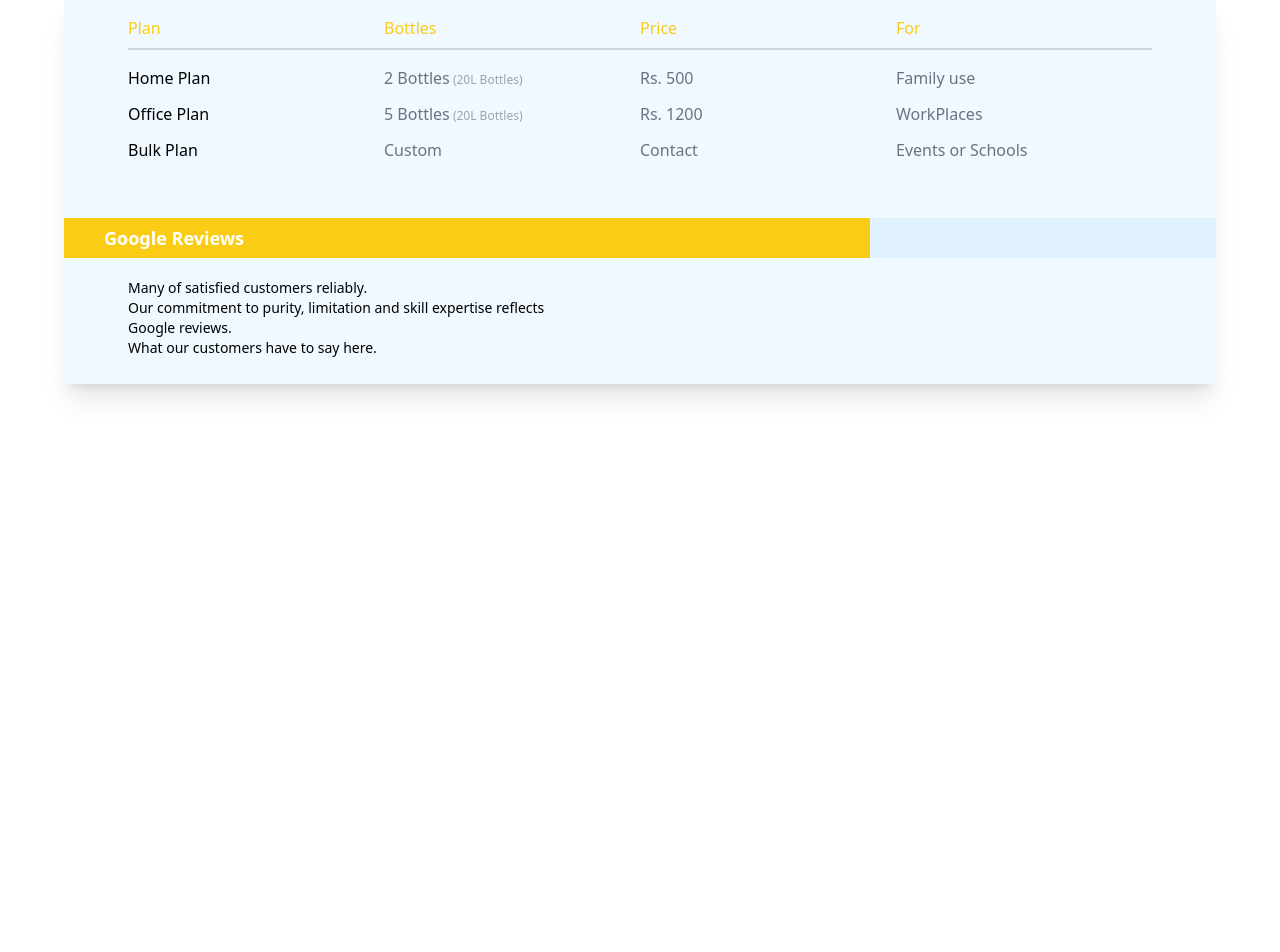
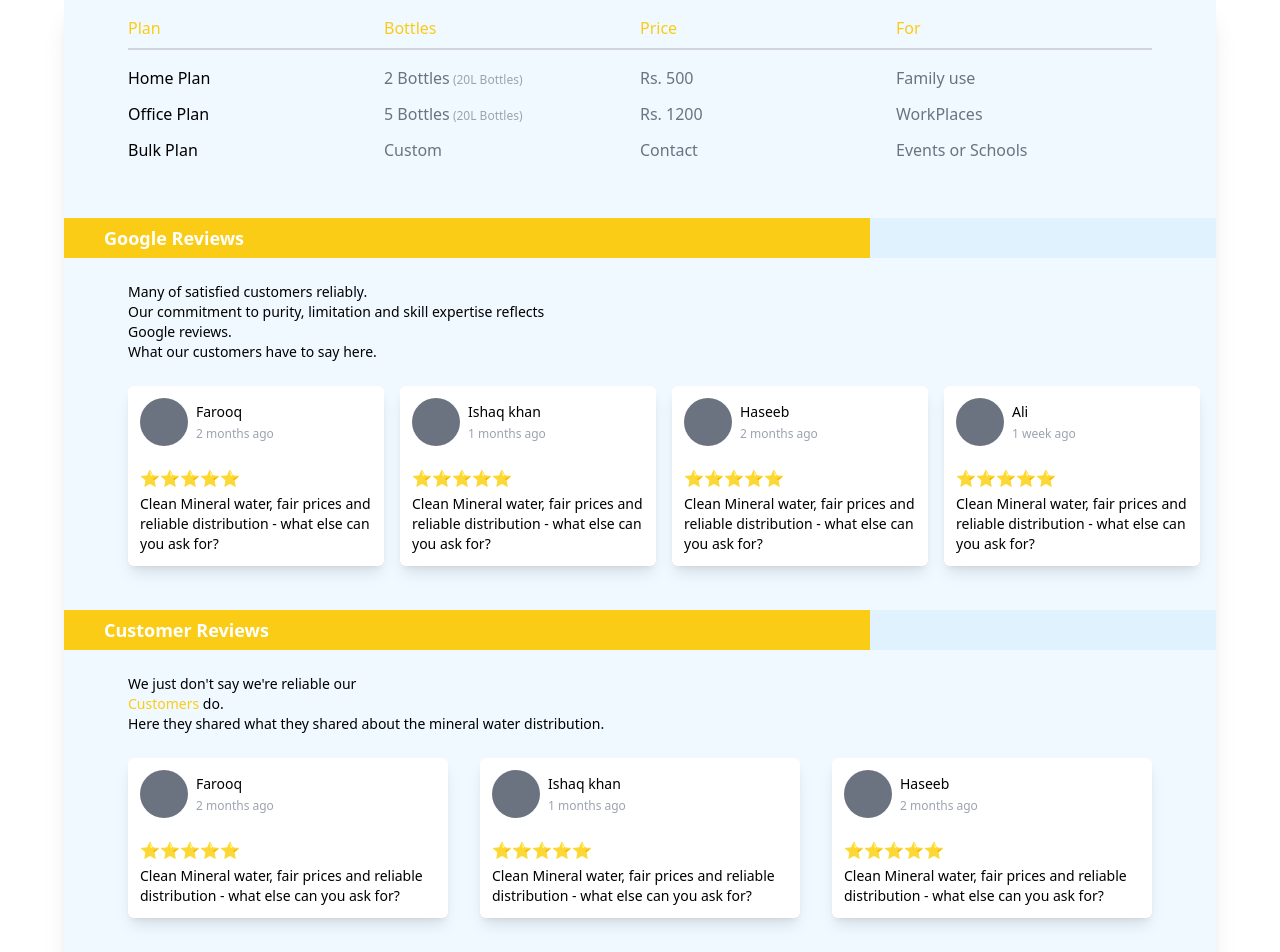
Before and after one commit to riyyan-optiverse/Landing-page-reactjs, a React (Vite) app: page /property-listing in a window 1280 px wide. Shown: the top 952 px of the page. Before the commit the page ends 800 px from the top, so only its background shows below. Built offline with nearby package versions, Linux system fonts and the light colour scheme.

Commit message:
fix: created Review Cards

```diff
--- a/src/components/home.jsx
+++ b/src/components/home.jsx
@@ -1,5 +1,5 @@
 import { InputField } from "./home-page-components/inputField";
-import { Lable } from "./home-page-components/lable";
+import { Lable } from "./home-page-components/label";
 import MainCard from "./home-page-components/mainCard";
 import { ProductCards } from "./home-page-components/productCards";
 
--- /dev/null
+++ b/src/components/property-listing-components/customerReviewLabel.jsx
@@ -0,0 +1,10 @@
+export const CustReviewLabel = () => {
+    return(
+        <div className="flex justify-center items-center">
+      <div className="w-[70%] h-10  bg-yellow-400  pl-10 flex items-center">
+        <p className="text-lg font-semibold text-white">Customer Reviews</p>
+      </div>
+      <div className="w-[30%] h-10 bg-sky-100 "></div>
+    </div>
+    );
+}
--- /dev/null
+++ b/src/components/property-listing-components/googleReviewLabel.jsx
@@ -0,0 +1,20 @@
+export const GoogReviewLabel = () => {
+  return (
+    <div className="flex justify-center items-center">
+      <div className="w-[70%] h-10  bg-yellow-400  pl-10 flex items-center">
+        <p className="text-lg font-semibold text-white">Google Reviews</p>
+      </div>
+      <div className="w-[30%] h-10 bg-sky-100 "></div>
+    </div>
+  );
+};
+export const ContactUsLabel = () => {
+  return (
+    <div className="flex justify-center items-center">
+      <div className="w-[70%] h-10  bg-yellow-400  pl-10 flex items-center">
+        <p className="text-lg font-semibold text-white">Contact us</p>
+      </div>
+      <div className="w-[30%] h-10 bg-sky-100 "></div>
+    </div>
+  );
+};
--- a/src/components/property-listing-components/lableReview.jsx
+++ /dev/null
@@ -1,10 +0,0 @@
-export const LableReview = () => {
-  return (
-    <div className="flex justify-center items-center">
-      <div className="w-[70%] h-10  bg-yellow-400  pl-10 flex items-center">
-        <p className="text-lg font-semibold text-white">Google Reviews</p>
-      </div>
-      <div className="w-[30%] h-10 bg-sky-100 "></div>
-    </div>
-  );
-};
--- a/src/components/property-listing-components/paragraphData.jsx
+++ b/src/components/property-listing-components/paragraphData.jsx
@@ -1,6 +1,6 @@
 export const ParaGraphData = () => {
-    return(
-        <div className="px-16 mt-5">
+  return (
+    <div className="p-1 md:pr-2 md:pl-16 mt-5">
       <p className="text-sm">Many of satisfied customers reliably.</p>
       <p className="text-sm">
         Our commitment to purity, limitation and skill expertise reflects
@@ -9,4 +9,17 @@ export const ParaGraphData = () => {
       <p className="text-sm">What our customers have to say here.</p>
     </div>
   );
+};
+
+export const CustomerReview = () => {
+  return(
+    <div className="p-1 md:pr-2 md:pl-16 mt-5">
+      <p className="text-sm">We just don't say we're reliable our </p>
+      <p className="text-sm">
+      <span className="text-yellow-400 font-medium"> Customers</span> do.
+      </p>
+      <p className="text-sm">Here they shared what they shared about the mineral water distribution.</p>
+
+    </div>
+  );
 }
--- /dev/null
+++ b/src/components/property-listing-components/reviewCard.jsx
@@ -0,0 +1,56 @@
+import ReviewCardData, { CustReviewData } from "./staticData";
+
+const ReviewCard = () => {
+  return (
+    <div className="grid grid-cols-1 sm:grid-cols-2 md:grid-cols-4 gap-4">
+      {ReviewCardData.map((card, index) => (
+        <div
+          key={index}
+          className=" max-w-64 mx-auto bg-white shadow-lg p-3 rounded-md cursor-pointer hover:shadow-2xl transition-shadow duration-300"
+        >
+          <div className="flex gap-2 items-center">
+            <div className="w-12 h-12 bg-gray-500 rounded-full"></div>
+            <div className="flex flex-col gap-1">
+              <span className="text-sm font-medium">{card.name}</span>
+              <span className="text-xs text-gray-400">{card.month}</span>
+            </div>
+          </div>
+          <div className="mt-5">
+            <div className="flex flex-col gap-1">
+              <p>⭐⭐⭐⭐⭐</p>
+              <p className="text-sm">{card.review}</p>
+            </div>
+          </div>
+        </div>
+      ))}
+    </div>
+  );
+};
+export default ReviewCard;
+
+export const CustReviewCard = () => {
+  return (
+    <div className="grid  grid-cols-1 sm:grid-cols-2 md:grid-cols-3 gap-8">
+      {CustReviewData.map((card, index) => (
+        <div
+          key={index}
+          className="max-w-80 mx-auto bg-white shadow-lg p-3 rounded-md cursor-pointer hover:shadow-2xl transition-shadow duration-300"
+        >
+          <div className="flex gap-2 items-center">
+            <div className="w-12 h-12 bg-gray-500 rounded-full"></div>
+            <div className="flex flex-col gap-1">
+              <span className="text-sm font-medium">{card.name}</span>
+              <span className="text-xs text-gray-400">{card.month}</span>
+            </div>
+          </div>
+          <div className="mt-5">
+            <div className="flex flex-col gap-1">
+              <p>⭐⭐⭐⭐⭐</p>
+              <p className="text-sm">{card.review}</p>
+            </div>
+          </div>
+        </div>
+      ))}
+    </div>
+  );
+};
--- /dev/null
+++ b/src/components/property-listing-components/staticData.jsx
@@ -0,0 +1,48 @@
+const ReviewCardData = [
+  {
+    name: "Farooq",
+    month: "2 months ago",
+    review:
+      "Clean Mineral water, fair prices and reliable distribution - what else can you ask for?",
+  },
+  {
+    name: "Ishaq khan",
+    month: "1 months ago",
+    review:
+      "Clean Mineral water, fair prices and reliable distribution - what else can you ask for?",
+  },
+  {
+    name: "Haseeb",
+    month: "2 months ago",
+    review:
+      "Clean Mineral water, fair prices and reliable distribution - what else can you ask for?",
+  },
+  {
+    name: "Ali",
+    month: "1 week ago",
+    review:
+      "Clean Mineral water, fair prices and reliable distribution - what else can you ask for?",
+  },
+];
+export default ReviewCardData;
+
+export const CustReviewData = [
+  {
+    name: "Farooq",
+    month: "2 months ago",
+    review:
+      "Clean Mineral water, fair prices and reliable distribution - what else can you ask for?",
+  },
+  {
+    name: "Ishaq khan",
+    month: "1 months ago",
+    review:
+      "Clean Mineral water, fair prices and reliable distribution - what else can you ask for?",
+  },
+  {
+    name: "Haseeb",
+    month: "2 months ago",
+    review:
+      "Clean Mineral water, fair prices and reliable distribution - what else can you ask for?",
+  },
+];
--- a/src/components/propertyListing.jsx
+++ b/src/components/propertyListing.jsx
@@ -1,15 +1,34 @@
-import { LableReview } from "./property-listing-components/lableReview";
-import { ParaGraphData } from "./property-listing-components/paragraphData";
+import { CustReviewLabel } from "./property-listing-components/customerReviewLabel";
+import { ContactUsLabel, GoogReviewLabel } from "./property-listing-components/googleReviewLabel";
+import { CustomerReview, ParaGraphData } from "./property-listing-components/paragraphData";
+import ReviewCard, { CustReviewCard } from "./property-listing-components/reviewCard";
 import Table from "./property-listing-components/table";
 
 export const PropertyListing = () => {
   return (
-    <div className="bg-sky-50 w-11/12 h-96 max-w-6xl mx-auto  shadow-xl ">
+    <div className="bg-sky-50 w-[95%] max-w-6xl mx-auto  shadow-xl ">
       <Table />
       <div className="mt-10">
-        <LableReview />
+        <GoogReviewLabel />
       </div>
-      <ParaGraphData/>
+      <div className="flex flex-col items-start">
+      <ParaGraphData />
+      <div className="p-1 md:pr-2 md:pl-16 mt-4">
+        <ReviewCard />
+      </div>
+      </div>
+      <div className="mt-10">
+       <CustReviewLabel/>
+      </div>
+      <div className="flex flex-col items-start">
+      <CustomerReview/>
+       <div className="p-1 md:pl-16 mt-4">
+        <CustReviewCard/>
+      </div>
+      </div>
+      <div className="mt-10">
+       <ContactUsLabel/>
+      </div>
     </div>
   );
 };
```
Also changed, not shown: src/components/home-page-components/label.jsx (renamed from src/components/home-page-components/lable.jsx). Lines whose indentation alone changed are shown as unchanged.
